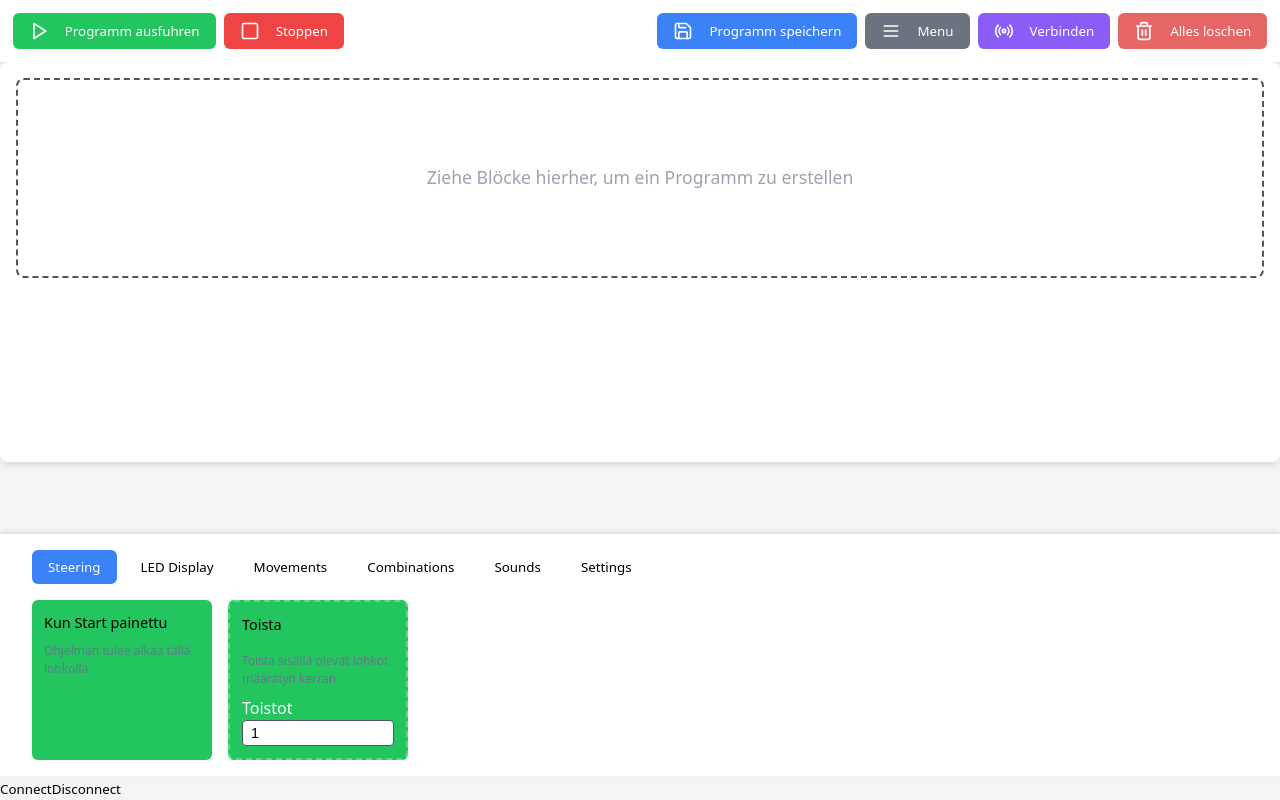
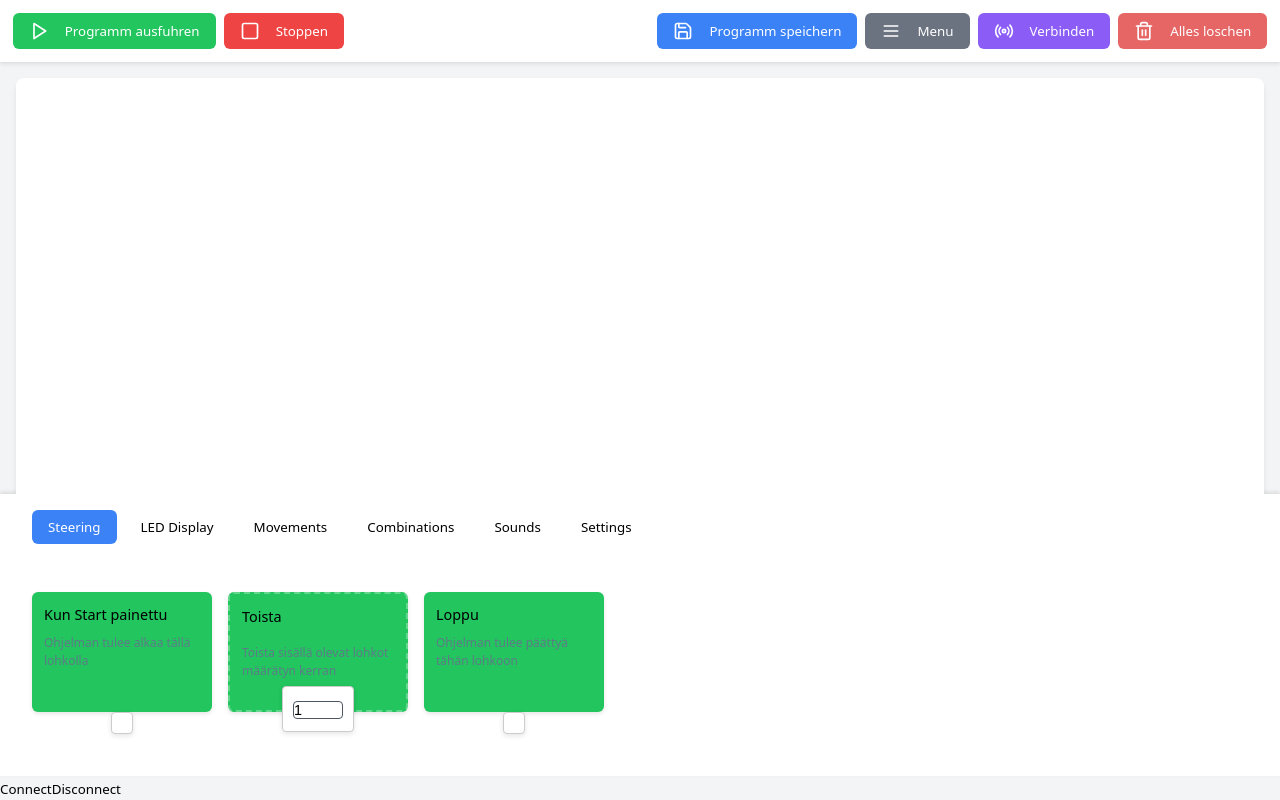
Before and after one commit to InnovationsMacherIN/robosdgjunior, a React (Vite) app: page / in a window 1280 px wide. Built offline with nearby package versions, Linux system fonts and the light colour scheme.

Commit message:
input kenttä on joten kuten ulkona laatikosta. Loppu palikka lisätty. koko palikka ketju on liikuteltavissa yhtenä pakettina.

```diff
--- a/src/components/blocks/BlocksPanel.jsx
+++ b/src/components/blocks/BlocksPanel.jsx
@@ -76,9 +76,9 @@ const BlocksPanel = ({
       case 'number':
         return (
           <div className="input-group">
-            {block.inputLabel && (
+            {/*block.inputLabel && (
               <label htmlFor={`${block.id}-input`}>{block.inputLabel}</label>
-            )}
+            )*/}
             <input
               id={`${block.id}-input`}
               type="number"
@@ -96,9 +96,9 @@ const BlocksPanel = ({
       case 'range':
         return (
           <div className="input-group">
-            {block.inputLabel && (
+            {/*block.inputLabel && (
               <label htmlFor={`${block.id}-input`}>{block.inputLabel}</label>
-            )}
+            )*/}
             <div className="range-container">
               <input
                 id={`${block.id}-input`}
@@ -118,9 +118,9 @@ const BlocksPanel = ({
       case 'select':
         return (
           <div className="input-group">
-            {block.inputLabel && (
+            {/*block.inputLabel && (
               <label htmlFor={`${block.id}-input`}>{block.inputLabel}</label>
-            )}
+            )*/}
             <select
               id={`${block.id}-input`}
               defaultValue={block.defaultValue}
@@ -141,9 +141,9 @@ const BlocksPanel = ({
       default:
         return (
           <div className="input-group">
-            {block.inputLabel && (
+            {/*block.inputLabel && (
               <label htmlFor={`${block.id}-input`}>{block.inputLabel}</label>
-            )}
+            )*/}
             <input
               id={`${block.id}-input`}
               type="text"
@@ -199,7 +199,9 @@ const BlocksPanel = ({
               <span className="block-title">{block.title}</span>
             </div>
             <p className="block-description">{block.description}</p>
+            < div className="block-input-container">
             {renderInput(block)}
+              </div>
             {block.hasSecondInput && (
                 <div className="second-input">
                   {block.secondInputType === 'number' ? (
--- a/src/components/programming/Block.jsx
+++ b/src/components/programming/Block.jsx
@@ -42,12 +42,20 @@ const DroppedBlock = ({ block, index, onDragStart, onInputChange, onDragEnd, onD
    *
    * @param {DragEvent} e - Drag event object
    */
+      // DroppedBlock (Block.jsx) komponentissa
   const handleDragStart = (e) => {
-    e.dataTransfer.setData('application/internal',
-      JSON.stringify({ fromIndex: index }));
-    onDragStart(e, index);
-    console.log('Dragging block:', index);
-  };
+        const isStartBlock = block.id === 'start';
+        if (isStartBlock) {
+          e.preventDefault();
+          return;
+        }
+
+        e.dataTransfer.setData('application/json', JSON.stringify(block));
+        e.dataTransfer.setData('application/internal',
+            JSON.stringify({ fromIndex: index }));
+        console.log('Drag start:', index, block);
+        onDragStart(e, block);
+      };
 
   /**
    * handleDragOver - handler (function)
--- a/src/components/programming/ProgrammingArea.jsx
+++ b/src/components/programming/ProgrammingArea.jsx
@@ -19,11 +19,12 @@
  * @param {function} props.onDragOverPosition - Handler for updating drop position
  */
 
-import React, { useEffect, useState } from 'react';
+import React, { useEffect, useState, useRef, useCallback } from 'react';
 import { Play, Trash2 } from 'lucide-react';
 import { useTranslation } from 'react-i18next';
 import DeleteZone from './DeleteZone';
 import '../../styles/components/ProgrammingArea.css';
+import '../../styles/draggableBlocks.css';
 import DroppedBlock from './Block'
 
 const ProgrammingArea = ({
@@ -31,7 +32,6 @@ const ProgrammingArea = ({
                            isExecuting,
                            handleDragOver,
                            handleDrop,
-
                            onUpdateBlock,
                            handleDragStart,
                            handleBlockInputChange,
@@ -41,6 +41,57 @@ const ProgrammingArea = ({
 
   const { t } = useTranslation();
   const [isDraggingBlock, setIsDraggingBlock] = useState(false);
+
+  // Lisää nämä tilamuuttujat komponentin alkuun
+  const [activeChain, setActiveChain] = useState(null);
+  const [dragOffset, setDragOffset] = useState({ x: 0, y: 0 });
+  const [chainPositions, setChainPositions] = useState({});
+  const areaRef = useRef(null);
+  ////////////////////////
+
+  // Lisää nämä handlerit ennen returnia
+  const handleChainDragStart = useCallback((e, chainId) => {
+    // Jos käyttäjä raahaa mitä tahansa muuta kuin start-blockia, ei siirretä koko ketjua
+    const draggingBlock = e.target.closest('.block');
+    if (draggingBlock && draggingBlock.querySelector('[data-block-id]')?.dataset.blockId !== 'start') {
+      return;
+    }
+
+    // Jos raahataan start-blockista tai tyhjästä alueesta, siirretään koko ketju
+    const chain = e.currentTarget;
+    const rect = chain.getBoundingClientRect();
+    const offsetX = e.clientX - rect.left;
+    const offsetY = e.clientY - rect.top;
+
+    setActiveChain(chainId);
+    setDragOffset({ x: offsetX, y: offsetY });
+    chain.classList.add('dragging');
+  }, []);
+
+  const handleChainDrag = useCallback((e) => {
+    if (!activeChain) return;
+
+    const areaRect = areaRef.current.getBoundingClientRect();
+    const x = e.clientX - areaRect.left - dragOffset.x;
+    const y = e.clientY - areaRect.top - dragOffset.y;
+
+    setChainPositions(prev => ({
+      ...prev,
+      [activeChain]: { x, y }
+    }));
+  }, [activeChain, dragOffset]);
+
+  const handleChainDragEnd = useCallback(() => {
+    if (!activeChain) return;
+
+    const chain = document.querySelector(`[data-chain-id="${activeChain}"]`);
+    if (chain) {
+      chain.classList.remove('dragging');
+    }
+
+    setActiveChain(null);
+  }, [activeChain]);
+  //////////////////////
 
   /**
    * Wrapper function for block drag start events
@@ -185,44 +236,46 @@ const ProgrammingArea = ({
    * @returns {React.ReactElement} The programming area UI
    */
   return (
-    <div className="programming-area-container">
-
-
+    <div
+      ref={areaRef}
+      className="programming-area-blocks"
+      onDragOver={handleDragOver}
+      onDrop={handleDrop}
+      onMouseMove={handleChainDrag}
+      onMouseUp={handleChainDragEnd}
+    >
       <div
-        className="programming-area-content"
-        onDragOver={handleDragOver}
-        onDrop={handleDrop}
+        className="block-chain-container"
+        data-chain-id="main-chain"
+        style={{
+          left: chainPositions["main-chain"]?.x || '20px',
+          top: chainPositions["main-chain"]?.y || '20px'
+        }}
+        onMouseDown={(e) => handleChainDragStart(e, "main-chain")}
       >
-        {droppedBlocks.length === 0 ? (
-          <div className="programming-area-placeholder">
-            {t('programmingArea.dragDropHint')}
-          </div>
-        ) : (
-          <div className="dropped-blocks">
-
-            {droppedBlocks?.filter(block => block !== null && block !== undefined)
-            .map((block, index) => (
-            block && (
+        <div className="dropped-blocks">
+          {droppedBlocks.map((block, index) => (
             <DroppedBlock
-              key={`${block.id}-${index}`}
+              key={index}
               block={block}
               index={index}
+              onDragStart={handleBlockDragStart}
               onInputChange={handleBlockInputChange}
-              onDragStart={(e) => handleBlockDragStart(e, block)}
-              onDragEnd={handleBlockDragEnd}
               onDragOverPosition={onDragOverPosition}
             />
-            )
           ))}
-          </div>
-        )}
-        <DeleteZone
-          onDelete={(block, index) => onDeleteBlock(block, index)}
-          isDraggingBlock={isDraggingBlock}
-          onDragOverPosition={onDragOverPosition}
-        />
+        </div>
       </div>
 
+      <div className={`programming-area-overlay ${activeChain !== null ? 'active' : ''}`} />
+
+      <DeleteZone
+        isDraggingBlock={isDraggingBlock} // Muutettu tämä rivi
+        onDelete={(block, index) => {
+          onDeleteBlock(block, index);
+        }}
+        onDragOverPosition={onDragOverPosition}
+      />
     </div>
   );
 };
--- a/src/config/blocksConfig.js
+++ b/src/config/blocksConfig.js
@@ -34,6 +34,14 @@ export const blocksByCategory = {
         }
         return commands;
       }
+    },
+    {
+      id: 'end',
+      title: 'Loppu',
+      description: 'Ohjelman tulee päättyä tähän lohkoon',
+      className: 'block-steering',
+      action: 'END',
+      command: 'end:'
     }
   ],
   'LED Display': [
--- a/src/styles/ProgrammingInterface.css
+++ b/src/styles/ProgrammingInterface.css
@@ -110,9 +110,10 @@
 .blocks-container {
   display: flex;
   gap: 1rem;
-  padding: 0 1rem;
+  padding: 2rem 1rem;
   overflow-x: auto;
   flex-wrap: wrap;
+  margin: 1rem 0;
 }
 
 .block {
--- a/src/styles/components/BlocksPanel.css
+++ b/src/styles/components/BlocksPanel.css
@@ -4,15 +4,34 @@
  * Common styles for all input types in blocks
  * Used for text, number and select inputs in blocks when block is in BlockPanel area
  */
+
+.block-input-container {
+  position: absolute;
+  bottom: -30px; /* Adjust this value to control how much the input field sticks out */
+  left: 50%;
+  transform: translateX(-50%);
+  background: white;
+  padding: 10px;
+  border: 1px solid #ccc;
+  border-radius: 4px;
+  box-shadow: 0 2px 5px rgba(0, 0, 0, 0.1);
+}
+
+.block {
+  position: relative;
+  //padding-bottom: 10px; /* Adjust this value to provide space for the input field */
+}
+
 .block-input-text,
 .block-input-number,
 .block-input-select {
   width: 100%;
-  padding: var(--spacing-1) var(--spacing-2);
+  padding: 0 0;
   border: 1px solid var(--secondary-color);
   border-radius: var(--radius-sm);
   font-size: 0.9rem;
   background-color: white;
+  min-width: 50px;
 }
 
 /* Range Input Container
--- /dev/null
+++ b/src/styles/draggableBlocks.css
@@ -0,0 +1,75 @@
+.programming-area-blocks {
+  position: relative;
+  width: calc(100vw - 2rem); /* Huomioidaan marginaalit */
+  height: calc(100vh - 180px); /* Jätetään tilaa top-naville ja bottom-paneelille */
+  min-height: 400px;
+  background-color: white;
+  border-radius: var(--radius-lg);
+  box-shadow: var(--shadow-md);
+  padding: var(--spacing-4);
+  overflow: auto;
+  margin: 1rem;
+  flex: 1;
+}
+
+.block-chain-container {
+  position: absolute;
+  display: flex;
+  flex-direction: row;
+  gap: var(--spacing-4);
+  width: fit-content;
+  cursor: grab;
+  z-index: 10;
+  user-select: none;
+  transition: transform 0.1s ease;
+  padding: 1rem;
+  min-width: 200px;
+}
+
+/* Varmistetaan että overlay peittää koko alueen */
+.programming-area-overlay {
+  position: absolute;
+  top: 0;
+  left: 0;
+  right: 0;
+  bottom: 0;
+  background: transparent;
+  z-index: 5;
+  display: none;
+}
+
+.programming-area-overlay.active {
+  display: block;
+}
+
+/* Block chain hover effect */
+.block-chain-container {
+  position: absolute;
+  display: flex;
+  flex-direction: row;
+  gap: var(--spacing-4);
+  width: fit-content;
+  cursor: grab;
+  z-index: 10;
+  user-select: none;
+  transition: all 0.2s ease; /* Muutetaan transition koskemaan kaikkia ominaisuuksia */
+  padding: 1rem;
+  min-width: 200px;
+  border-radius: var(--radius-md);
+}
+
+/* Hover-tila ketjulle */
+.block-chain-container:hover {
+  background-color: rgba(0, 0, 0, 0.03); /* Kevyt taustaväri hover-tilassa */
+}
+
+/* Aktiivinen raahaus */
+.block-chain-container.dragging {
+  cursor: grabbing;
+  background-color: rgba(0, 0, 0, 0.05); /* Hieman tummempi tausta raahattaessa */
+}
+
+/* Varmistetaan että hover-efekti ei näy kun raahataan yksittäistä blokkia */
+.block-chain-container:has(.block:hover) {
+  background-color: transparent;
+}
```
Also changed, not shown: src/components/ProgrammingInterface.jsx (+16 -1 lines), src/locales/translations.js (+13 -4 lines). Lines whose indentation alone changed are shown as unchanged.
